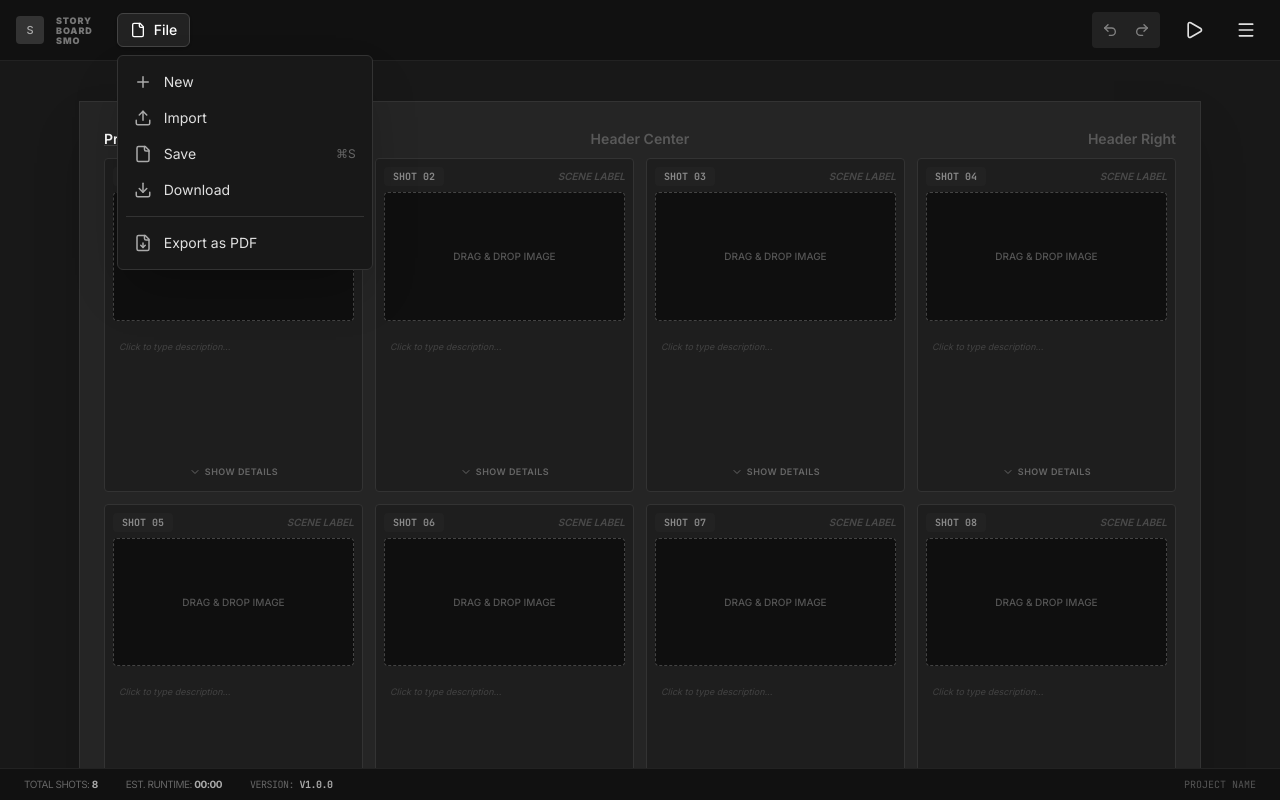
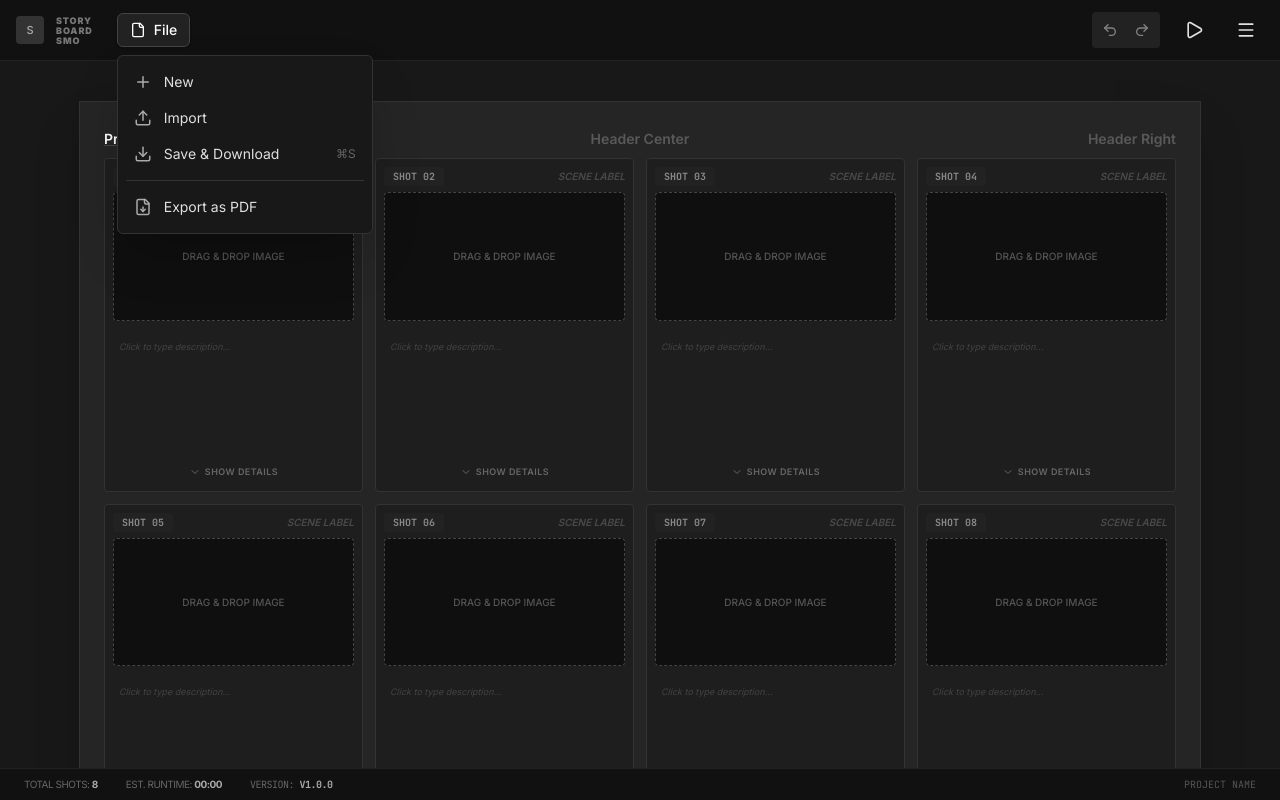
Before and after one commit to SMOSTORY/Storyboard-Smo, a React (Vite) app: page / in a window 1280 px wide. Both pictures are taken after a click on the button "File". Built offline with nearby package versions, Linux system fonts and the light colour scheme; a web font is replaced by a local one.

Commit message:
feat: consolidate save and download menu actions
Merge the separate save and download actions into a single "Save & Download" entry to streamline the file menu interface.

```diff
--- a/src/components/Toolbar.tsx
+++ b/src/components/Toolbar.tsx
@@ -161,20 +161,10 @@ export function Toolbar() {
                   className="w-full text-left px-4 py-3 sm:py-2 text-sm text-[#E0E0E0] hover:bg-[#222] hover:text-white flex justify-between items-center"
                 >
                   <div className="flex items-center gap-3">
-                    <File size={18} className="text-[#AAA]" />
-                    <span>Save</span>
+                    <Download size={18} className="text-[#AAA]" />
+                    <span>Save & Download</span>
                   </div>
                   <span className="text-[#666] text-xs">⌘S</span>
-                </button>
-                <button
-                  onClick={() => {
-                    setIsFileMenuOpen(false);
-                    handleExportJson();
-                  }}
-                  className="w-full text-left px-4 py-3 sm:py-2 text-sm text-[#E0E0E0] hover:bg-[#222] hover:text-white flex items-center gap-3"
-                >
-                  <Download size={18} className="text-[#AAA]" />
-                  <span>Download</span>
                 </button>
                 <div className="h-[1px] bg-[#333] my-2 mx-2" />
                 <button
```
